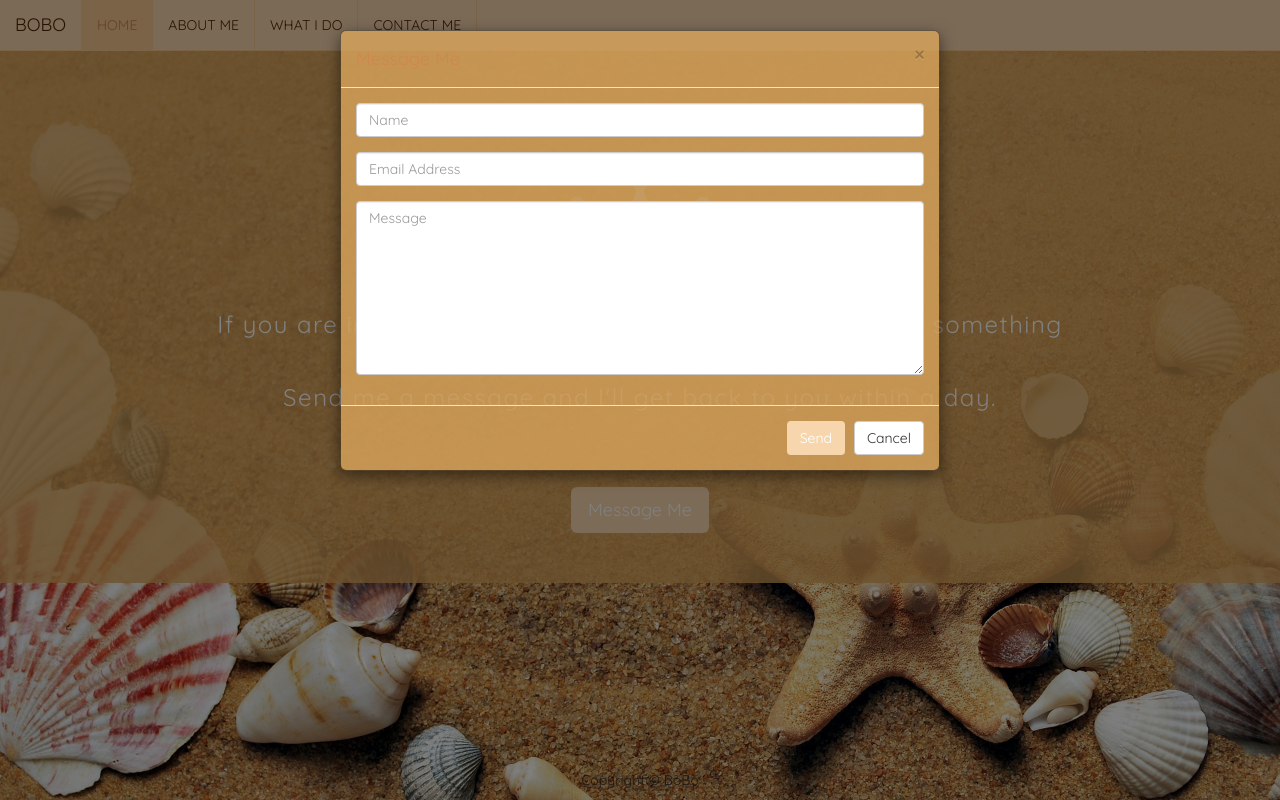
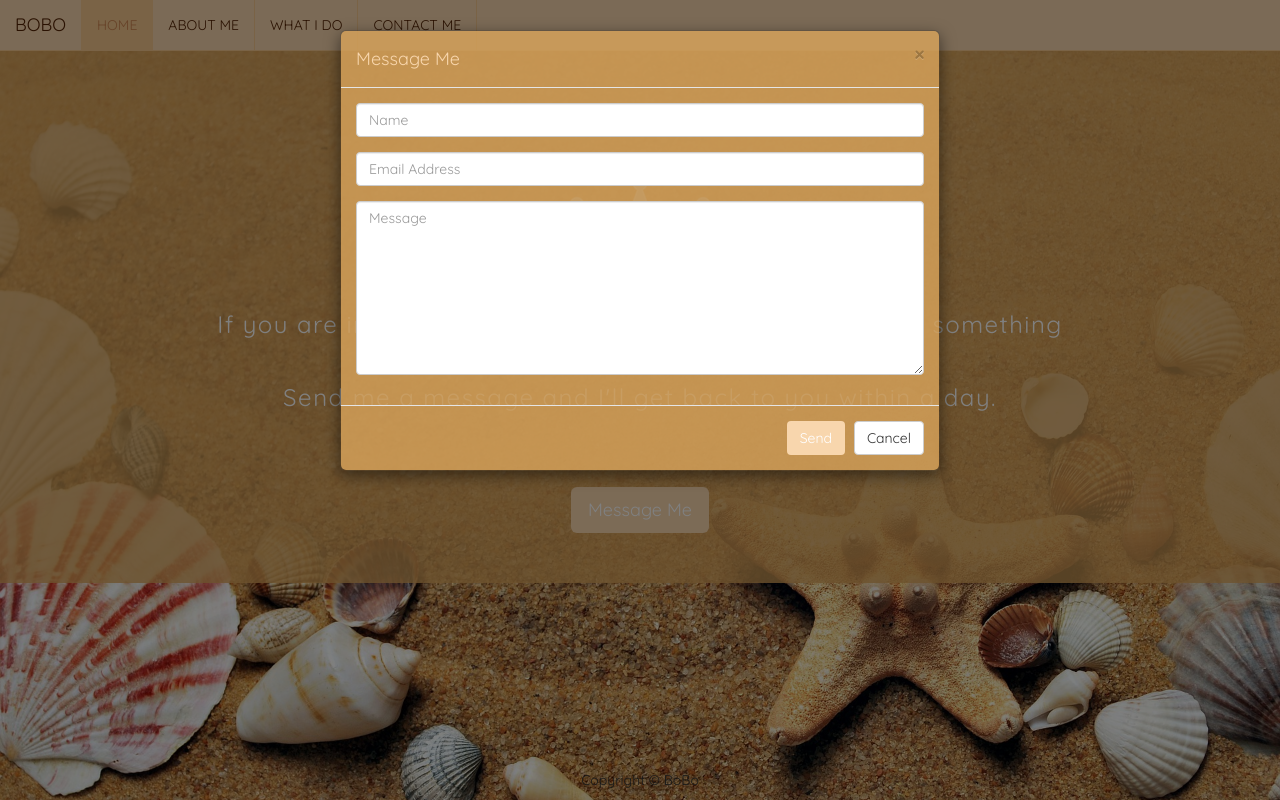
Before and after one commit to Boboboo/PersonalWebsite, a PHP site: page /contactme.php in a window 1280 px wide, after a click on "Message Me". Run offline with PHP 8.4, Linux system fonts and the light colour scheme; some libraries are stand-ins or nearby versions.

Commit message:
finalgit add .

```diff
--- a/contactme.php
+++ b/contactme.php
@@ -30,7 +30,7 @@
             background-color:rgba(219, 166, 92, 0.8);
         }
         .modal-title{
-            color:#cf8750;
+            color:#f8d6ad;
         }
 
     </style>
```
